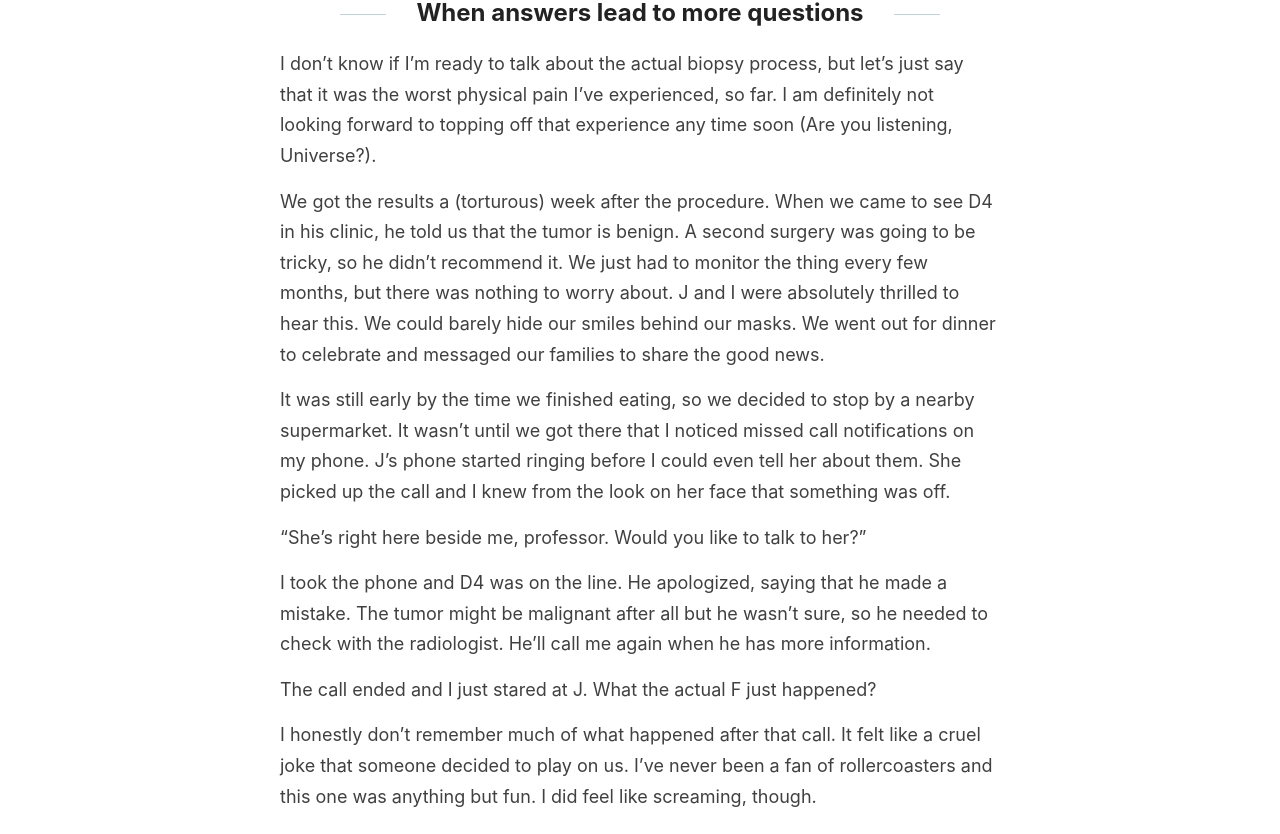
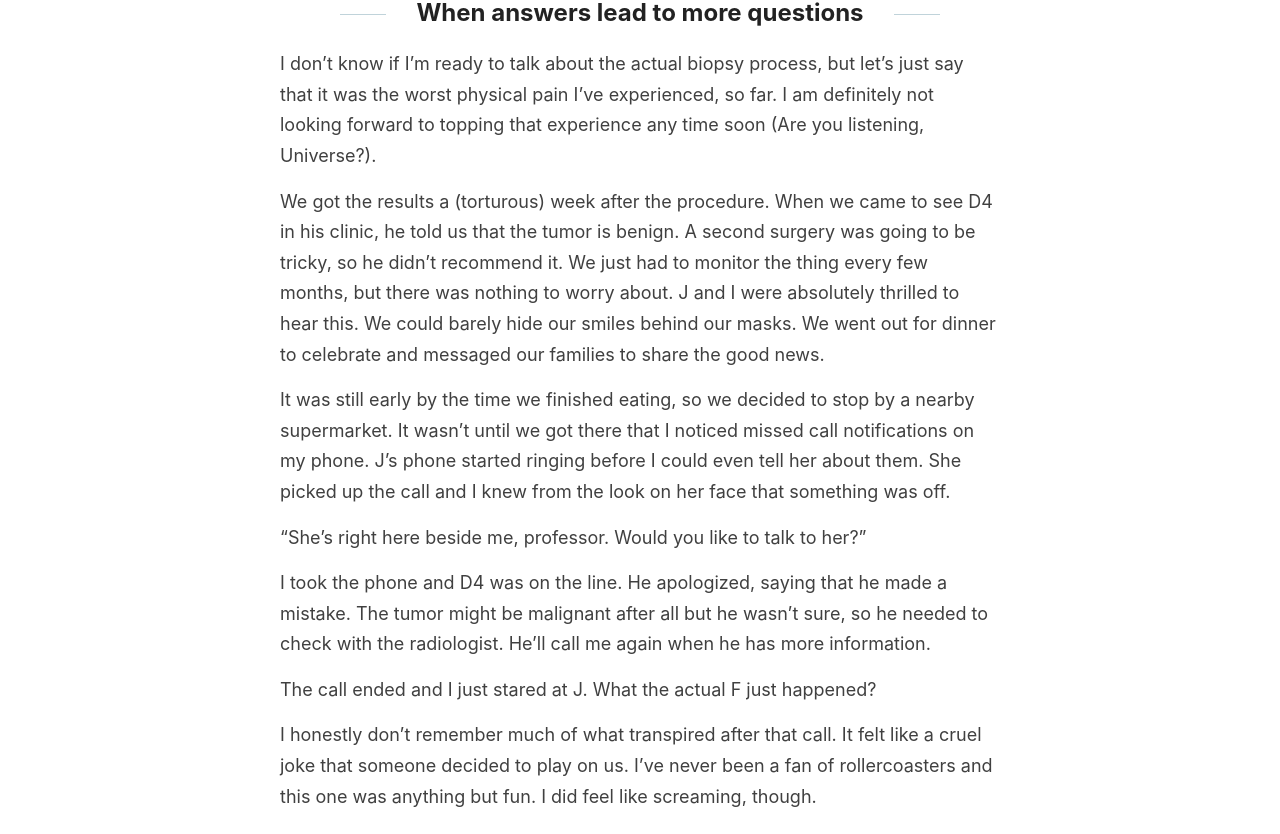
Before and after one commit to rialitybytes/rialitybytes.github.io, a Jekyll site: the page built from _posts/2022-01-06-odyssey-2.md, in a window 1280 px wide and 1400 px high, scrolled down 1081 px. Shown: the part 438-1272 px from the top of the window. Built offline with Jekyll 4.4.1, drawn with Linux system fonts in a browser that asks for light colours.

Commit message:
Update 2022-01-06-odyssey-2.md

```diff
--- a/_posts/2022-01-06-odyssey-2.md
+++ b/_posts/2022-01-06-odyssey-2.md
@@ -25,7 +25,7 @@ D4 was incredulous about how 1) _Action Star_ didn't have me do an MRI before or
 
 ## When answers lead to more questions
 
-I don't know if I'm ready to talk about the actual biopsy process, but let's just say that it was the worst physical pain I've experienced, so far. I am definitely not looking forward to topping off that experience any time soon (Are you listening, Universe?).
+I don't know if I'm ready to talk about the actual biopsy process, but let's just say that it was the worst physical pain I've experienced, so far. I am definitely not looking forward to topping that experience any time soon (Are you listening, Universe?).
 
 We got the results a (torturous) week after the procedure. When we came to see D4 in his clinic, he told us that the tumor is benign. A second surgery was going to be tricky, so he didn't recommend it. We just had to monitor the thing every few months, but there was nothing to worry about. J and I were absolutely thrilled to hear this. We could barely hide our smiles behind our masks. We went out for dinner to celebrate and messaged our families to share the good news.
 
@@ -37,4 +37,4 @@ I took the phone and D4 was on the line. He apologized, saying that he made a mi
 
 The call ended and I just stared at J. What the actual F just happened?
 
-I honestly don't remember much of what happened after that call. It felt like a cruel joke that someone decided to play on us. I've never been a fan of rollercoasters and this one was anything but fun. I did feel like screaming, though.
+I honestly don't remember much of what transpired after that call. It felt like a cruel joke that someone decided to play on us. I've never been a fan of rollercoasters and this one was anything but fun. I did feel like screaming, though.
```
